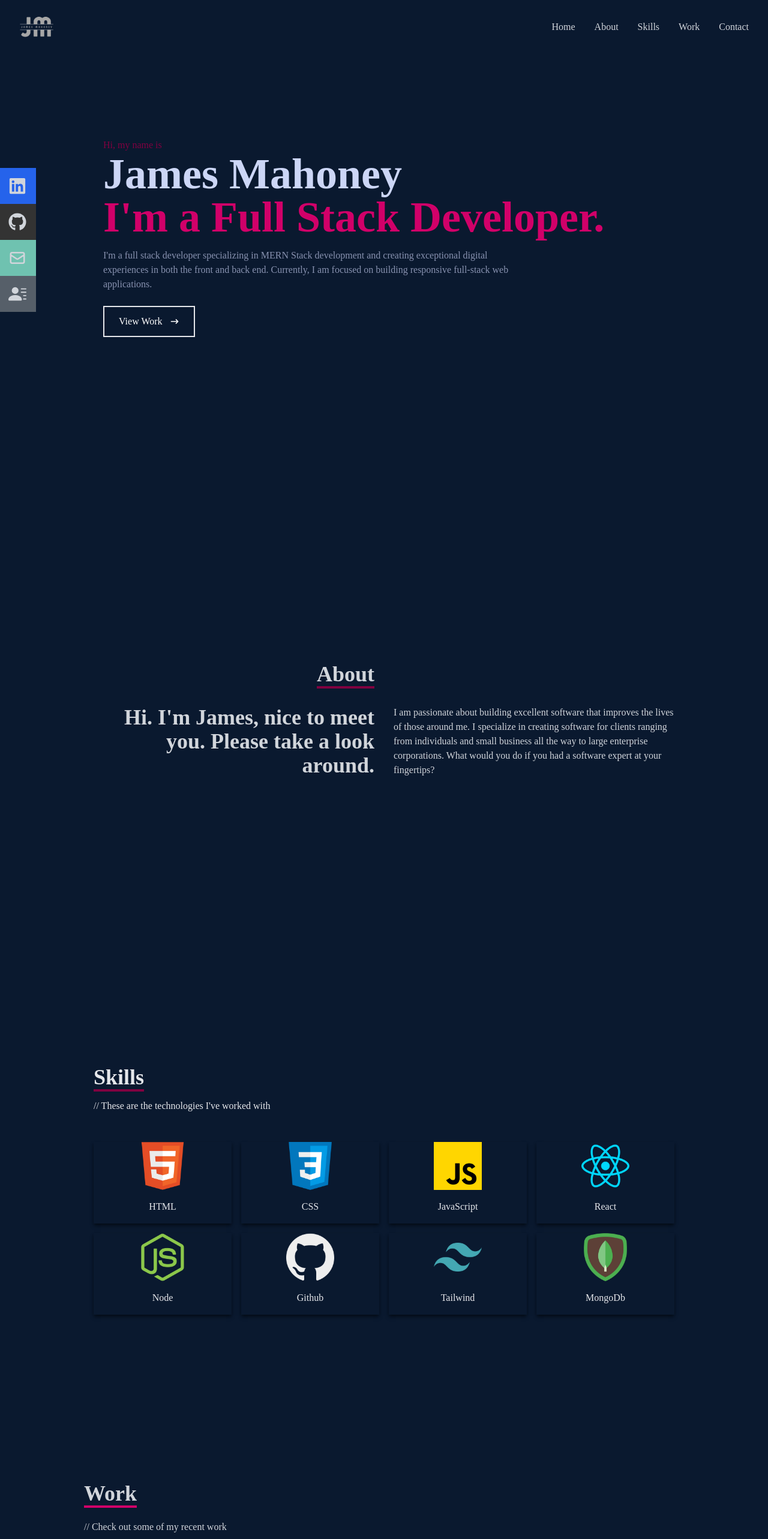
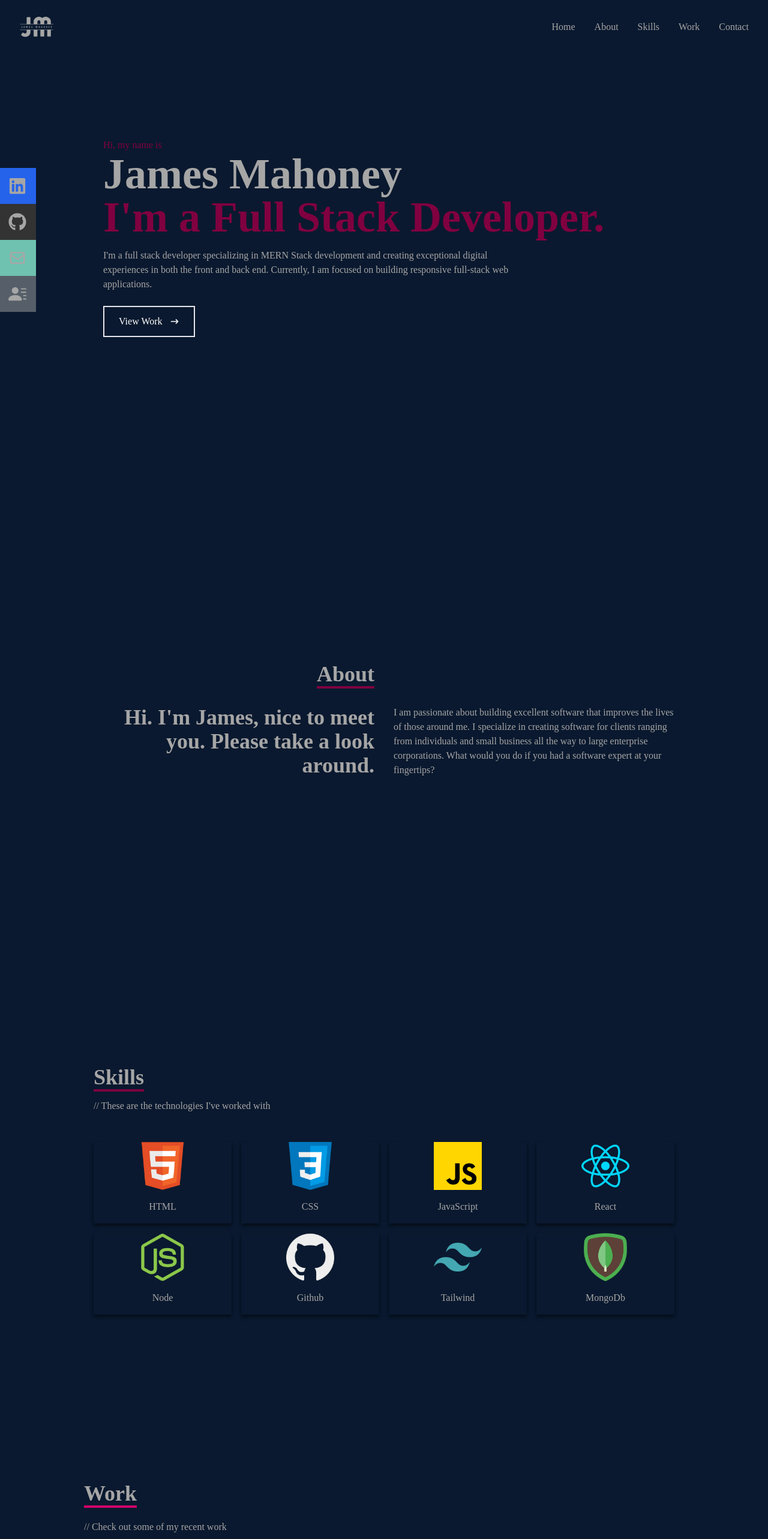
Before and after one commit to Jamesbmahoney/james-react-portfolio, a React (Create React App) app: page / in a window 1280 px wide. Shown: the top 2566 px of the page at 60% size. Built offline with nearby package versions, Linux system fonts and the light colour scheme.

Commit message:
changed coloring on grays

```diff
--- a/src/components/About.jsx
+++ b/src/components/About.jsx
@@ -2,7 +2,7 @@ import React from "react";
 
 const About = () => {
   return (
-    <div name="about" className="w-full h-screen bg-[#0a192f] text-gray-300">
+    <div name="about" className="w-full h-screen bg-[#0a192f] text-[#a6a6a6]">
       <div className="flex flex-col justify-center items-center w-full h-full">
         <div className="max-w-[1000px] w-full grid grid-cols-2 gap-8">
           <div className="sm:text-right pb-8 pl-4">
--- a/src/components/Contact.jsx
+++ b/src/components/Contact.jsx
@@ -12,10 +12,10 @@ const Contact = () => {
         className="flex flex-col max-w-[600px] w-full"
       >
         <div className="pb-8">
-          <p className="text-4xl font-bold inline border-b-4 border-[#800040] text-gray-300">
+          <p className="text-4xl font-bold inline border-b-4 border-[#800040] text-[#a6a6a6]">
             Contact
           </p>
-          <p className="text-gray-300 py-4">
+          <p className="text-[#a6a6a6] py-4">
             // Submit the form below/shoot me an email - jbm03003@gmail.com
           </p>
         </div>
--- a/src/components/Home.jsx
+++ b/src/components/Home.jsx
@@ -7,20 +7,20 @@ const Home = () => {
       {/* Container */}
       <div className="max-w-[1000px] mx-auto px-8 flex flex-col justify-center h-full">
         <p className="text-[#800040]">Hi, my name is</p>
-        <h1 className="text-4xl sm:text-7xl font-bold text-[#ccd6f6]">
+        <h1 className="text-4xl sm:text-7xl font-bold text-[#a6a6a6]">
           James Mahoney
         </h1>
-        <h2 className="text-4xl sm:text-7xl font-bold text-[#D10069]">
+        <h2 className="text-4xl sm:text-7xl font-bold text-[#800040]">
           I'm a Full Stack Developer.
         </h2>
-        <p className="text-[#8892b0] py-4 max-w-[700px]">
+        <p className="text-[#a6a6a6] py-4 max-w-[700px]">
           I'm a full stack developer specializing in MERN Stack development and
           creating exceptional digital experiences in both the front and back
           end. Currently, I am focused on building responsive full-stack web
           applications.
         </p>
         <div>
-          <button className="text-white  group border-2 px-6 py-3 my-2 flex items-center hover:bg-[#D10069]">
+          <button className="text-white  group border-2 px-6 py-3 my-2 flex items-center hover:bg-[#800040]">
             View Work
             <span className="group-hover:rotate-90 duration-300">
               <HiArrowNarrowRight className="ml-3" />
--- a/src/components/Navbar.jsx
+++ b/src/components/Navbar.jsx
@@ -10,7 +10,7 @@ const Navbar = () => {
   const handleClick = () => setNav(!nav);
 
   return (
-    <div className="fixed w-full h-[90px] flex justify-between items-center px-4 bg-[#0a192f] text-gray-300">
+    <div className="fixed w-full h-[90px] flex justify-between items-center px-4 bg-[#0a192f] text-[#a6a6a6]">
       <div>
         <img src={Logo} alt="Logo" style={{ width: "90px" }} />
       </div>
@@ -90,32 +90,36 @@ const Navbar = () => {
         <ul>
           <li className="w-[160px] h-[60px] flex justify-between items-center ml-[-100px] hover:ml-[-10px] duration-300 bg-blue-600">
             <a
-              className="flex justify-between items-center w-full text-gray-300"
+              className="flex justify-between items-center w-full text-[#a6a6a6]"
               href="https://www.linkedin.com/in/jamesbarrymahoney/"
+              target="_blank" rel="noreferrer"
             >
               LinkedIn <FaLinkedin size={30} />
             </a>
           </li>
           <li className="w-[160px] h-[60px] flex justify-between items-center ml-[-100px] hover:ml-[-10px] duration-300 bg-[#333333]">
             <a
-              className="flex justify-between items-center w-full text-gray-300"
+            className="flex justify-between items-center w-full text-[#a6a6a6]"
               href="https://github.com/Jamesbmahoney"
+              target="_blank" rel="noreferrer"
             >
               Github <FaGithub size={30} />
             </a>
           </li>
           <li className="w-[160px] h-[60px] flex justify-between items-center ml-[-100px] hover:ml-[-10px] duration-300 bg-[#6fc2b0]">
             <a
-              className="flex justify-between items-center w-full text-gray-300"
+              className="flex justify-between items-center w-full text-[#a6a6a6]"
               href="mailto:jbm03003@gmail.com"
+              target="_blank" rel="noreferrer"
             >
               Email <HiOutlineMail size={30} />
             </a>
           </li>
           <li className="w-[160px] h-[60px] flex justify-between items-center ml-[-100px] hover:ml-[-10px] duration-300 bg-[#565f69]">
             <a
-              className="flex justify-between items-center w-full text-gray-300"
+              className="flex justify-between items-center w-full text-[#a6a6a6]"
               href="https://drive.google.com/file/d/1AchRlpc1pRQfdAOG-ehbyR_7hT33TbCS/view?usp=sharing"
+              target="_blank" rel="noreferrer"
             >
               Resume <BsFillPersonLinesFill size={30} />
             </a>
--- a/src/components/Skills.jsx
+++ b/src/components/Skills.jsx
@@ -11,7 +11,7 @@ import Mongo from "../assets/mongo.png";
 
 const Skills = () => {
   return (
-    <div name="skills" className=" w-full h-screen bg-[#0a192f] text-gray-200">
+    <div name="skills" className=" w-full h-screen bg-[#0a192f] text-[#a6a6a6]">
       {/* Container */}
       <div className="max-w-[1000px] mx-auto p-4 flex flex-col justify-center w-full h-full">
         <div>
--- a/src/components/Work.jsx
+++ b/src/components/Work.jsx
@@ -6,10 +6,10 @@ import xyzRental from "../assets/xyz-rental.jpg";
 
 const Work = () => {
   return (
-    <div name="work" className="w-full md:h-screen text-gray-300 bg-[#0a192f]">
+    <div name="work" className="w-full md:h-screen text-[#a6a6a6] bg-[#0a192f]">
       <div className="max-w-[1000px] mx-auto o-4 flex flex-col justify-center w-full h-full">
         <div className="pb-8">
-          <p className="text-4xl font-bold inline border-b-4 text-gray-300 border-[#D10069]">
+          <p className="text-4xl font-bold inline border-b-4 text-[#a6a6a6] border-[#D10069]">
             Work
           </p>
           <p className="py-6">// Check out some of my recent work</p>
@@ -28,12 +28,12 @@ const Work = () => {
                 API Recipe Application
               </span>
               <div className="pt-8 text-center">
-                <a href="https://jamesbmahoney.github.io/recipe-builder/">
+                <a href="https://jamesbmahoney.github.io/recipe-builder/" target="_blank" rel="noreferrer">
                   <button className="text-center rounded-lg px-4 py-3 m-2 bg-white text-gray-700 font-bold text-lg">
                     Demo
                   </button>
                 </a>
-                <a href="https://github.com/Jamesbmahoney/recipe-builder">
+                <a href="https://github.com/Jamesbmahoney/recipe-builder" target="_blank" rel="noreferrer">
                   <button className="text-center rounded-lg px-4 py-3 m-2 bg-white text-gray-700 font-bold text-lg">
                     Code
                   </button>
@@ -51,12 +51,12 @@ const Work = () => {
                 SPA Login Website
               </span>
               <div className="pt-8 text-center">
-                <a href="https://jamesbmahoney.github.io/run-buddy/">
+                <a href="https://jamesbmahoney.github.io/run-buddy/" target="_blank" rel="noreferrer">
                   <button className="text-center rounded-lg px-4 py-3 m-2 bg-white text-gray-700 font-bold text-lg">
                     Demo
                   </button>
                 </a>
-                <a href="https://github.com/Jamesbmahoney/run-buddy">
+                <a href="https://github.com/Jamesbmahoney/run-buddy" target="_blank" rel="noreferrer">
                   <button className="text-center rounded-lg px-4 py-3 m-2 bg-white text-gray-700 font-bold text-lg">
                     Code
                   </button>
@@ -74,12 +74,12 @@ const Work = () => {
                 JS Weather App
               </span>
               <div className="pt-8 text-center">
-                <a href="https://jamesbmahoney.github.io/weather-it-be/">
+                <a href="https://jamesbmahoney.github.io/weather-it-be/" target="_blank" rel="noreferrer">
                   <button className="text-center rounded-lg px-4 py-3 m-2 bg-white text-gray-700 font-bold text-lg">
                     Demo
                   </button>
                 </a>
-                <a href="https://github.com/Jamesbmahoney/weather-it-be">
+                <a href="https://github.com/Jamesbmahoney/weather-it-be" target="_blank" rel="noreferrer">
                   <button className="text-center rounded-lg px-4 py-3 m-2 bg-white text-gray-700 font-bold text-lg">
                     Code
                   </button>
@@ -97,12 +97,12 @@ const Work = () => {
                Node/Express Car Rental Review Site
               </span>
               <div className="pt-8 text-center">
-                <a href="https://secret-savannah-63468.herokuapp.com/">
+                <a href="https://secret-savannah-63468.herokuapp.com/" target="_blank" rel="noreferrer">
                   <button className="text-center rounded-lg px-4 py-3 m-2 bg-white text-gray-700 font-bold text-lg">
                     Demo
                   </button>
                 </a>
-                <a href="https://github.com/ryanweiler92/XYZ-Rentals">
+                <a href="https://github.com/ryanweiler92/XYZ-Rentals" target="_blank" rel="noreferrer">
                   <button className="text-center rounded-lg px-4 py-3 m-2 bg-white text-gray-700 font-bold text-lg">
                     Code
                   </button>
```
